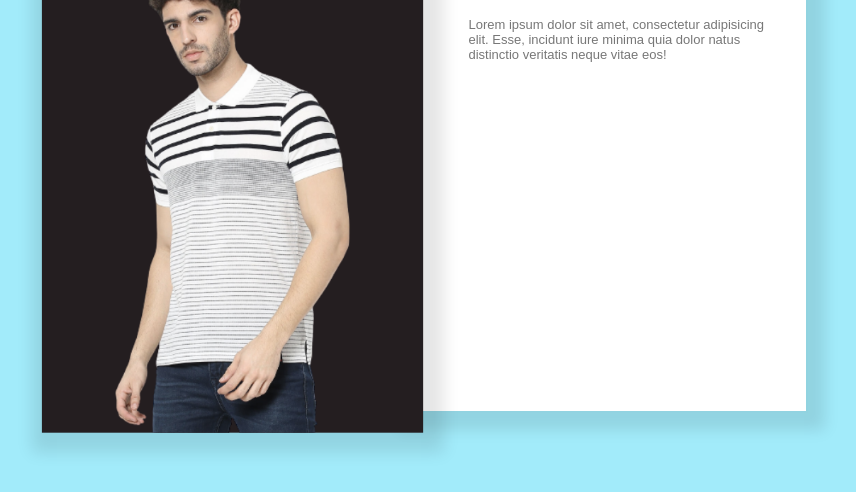
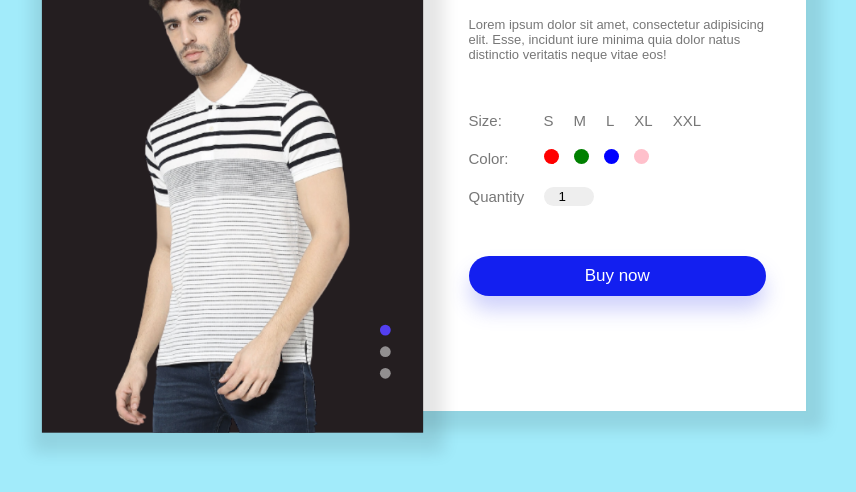
Before and after one commit to mrndolo/product-image-page, a plain HTML site: page index.html in a window 1280 px wide. Shown: the part 260-752 px from the top of the page, without its empty margins (209-1065 px from the left). Drawn offline with Linux system fonts and the light colour scheme.

Commit message:
Coded and Styled form elements

```diff
--- a/index.html
+++ b/index.html
@@ -10,13 +10,67 @@
     <div class="container">
         <div class="product">
             <div class="gallery">
-                <img src="./images/image1.png">
+                <img src="./images/image1.png" id="productImg">
+                <div class="controls">
+                    <span class="btn active"></span>
+                    <span class="btn"></span>
+                    <span class="btn"></span>
+                </div>
             </div>
             <div class="details">
                 <h1>Casual T Shirt</h1>
                 <h2>$15.00</h2>
                 <h3>30% OFF</h3>
                 <p>Lorem ipsum dolor sit amet, consectetur adipisicing elit. Esse, incidunt iure minima quia dolor natus distinctio veritatis neque vitae eos!</p>
+                <form>
+                    <div class="size-select">
+                        <p>Size:</p>
+                        <label for="small">
+                            <input type="radio" name="size" id="small">
+                            <span>S</span>
+                        </label>
+                        <label for="medium">
+                            <input type="radio" name="size" id="medium">
+                            <span>M</span>
+                        </label>
+                        <label for="large">
+                            <input type="radio" name="size" id="large">
+                            <span>L</span>
+                        </label>
+                        <label for="x-large">
+                            <input type="radio" name="size" id="x-large">
+                            <span>XL</span>
+                        </label>
+                        <label for="xx-large">
+                            <input type="radio" name="size" id="xx-large">
+                            <span>XXL</span>
+                        </label>
+                    </div>
+                    <div class="color-select">
+                        <p>Color:</p>
+                        <label for="red">
+                            <input type="radio" name="color" id="red">
+                            <span class="color-1"></span>
+                        </label>
+                        <label for="green">
+                            <input type="radio" name="color" id="green">
+                            <span class="color-2"></span>
+                        </label>
+                        <label for="blue">
+                            <input type="radio" name="color" id="blue">
+                            <span class="color-3"></span>
+                        </label>
+                        <label for="pink">
+                            <input type="radio" name="color" id="pink">
+                            <span class="color-4"></span>
+                        </label>
+                    </div>
+                    <div class="quantity-select">
+                        <p>Quantity</p>
+                        <input type="number" value="1">
+                    </div>
+                    <button>Buy now</button>
+                </form>
             </div>
         </div>
     </div>
--- a/style.css
+++ b/style.css
@@ -22,6 +22,7 @@
     background: #241e20;
     transform: scale(1.08);
     box-shadow: 5px 5px 14px 14px rgba(0, 0, 0, 0.1);
+    position: relative;
 }
 .gallery img{
     width: 100%;
@@ -51,3 +52,108 @@
     color: #00ff33;
     margin-bottom: 20px;
 }
+.details form{
+    font-size: 15px;
+    font-weight: 400;
+}
+.size-select{
+    display: flex;
+    align-items: center;
+    margin-top: 50px;
+}
+.size-select p{
+    width: 70px;
+}
+input:checked + span{
+    color: blue;
+    font-weight: 600;
+}
+.size-select input{
+    display: none;
+}
+.size-select span{
+    padding: 5px;
+    margin-right: 10px;
+    cursor: pointer;
+}
+.color-select{
+    display: flex;
+    align-items: center;
+    margin-top: 20px;
+}
+.color-select p{
+    width: 75px;
+}
+.color-select span{
+    display: inline-block;
+    width: 15px;
+    height: 15px;
+    border-radius: 50%;
+    margin-right: 15px;
+    cursor: pointer;
+}
+.color-1{
+    background: red;
+}
+.color-2{
+    background: green;
+}
+.color-3{
+    background: blue;
+}
+.color-4{
+    background: pink;
+}
+.color-select input{
+    display: none;
+}
+.color-select input:checked + span{
+    transform: scale(0.7);
+    box-shadow: 0 0 0 4px #fff, 0 0 0 6px #000;
+}
+.quantity-select{
+    display: flex;
+    align-items: center;
+    margin-top: 20px;
+}
+.quantity-select p{
+    width: 75px;
+}
+.quantity-select input{
+    background: #eee;
+    border: 0;
+    outline: 0;
+    padding: 2px 2px 2px 15px;
+    width: 50px;
+    border-radius: 12px;
+}
+form button{
+    background: #131ff0;
+    color: #fff;
+    font-size: 17px;
+    width: 100%;
+    padding: 10px;
+    border-radius: 30px;
+    border: 0;
+    outline: 0;
+    margin-top: 50px;
+    box-shadow: 0 14px 20px rgba(81, 87, 240, 0.27);
+    cursor: pointer;
+}
+.controls{
+    position: absolute;
+    bottom: 40px;
+    right: 20px;
+}
+.btn{
+    display: block;
+    width: 10px;
+    height: 10px;
+    border-radius: 50%;
+    background: rgba(255, 255, 255, 0.5);
+    margin: 10px;
+    cursor: pointer;
+}
+.btn.active{
+    background: #533ff0;
+}
```
